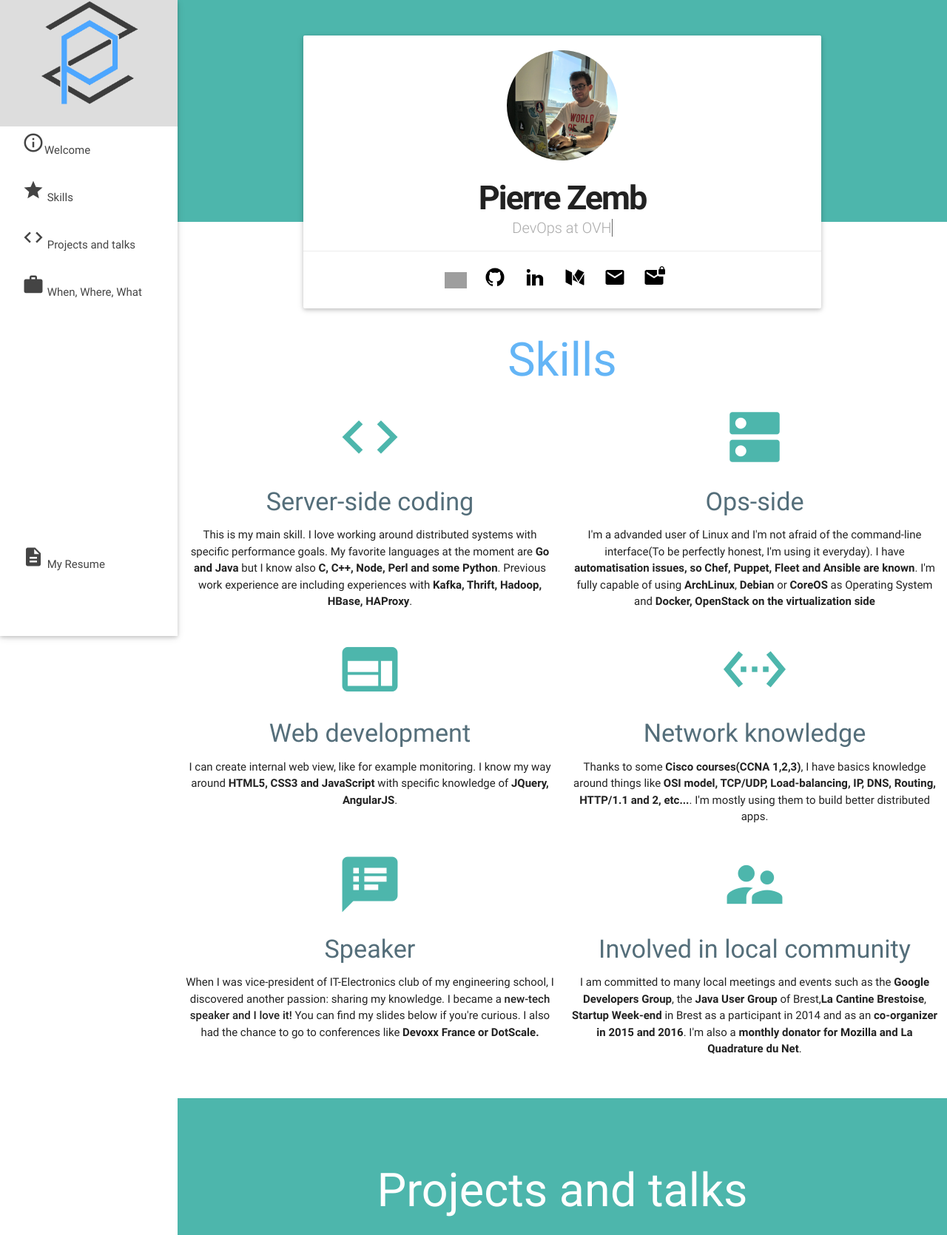
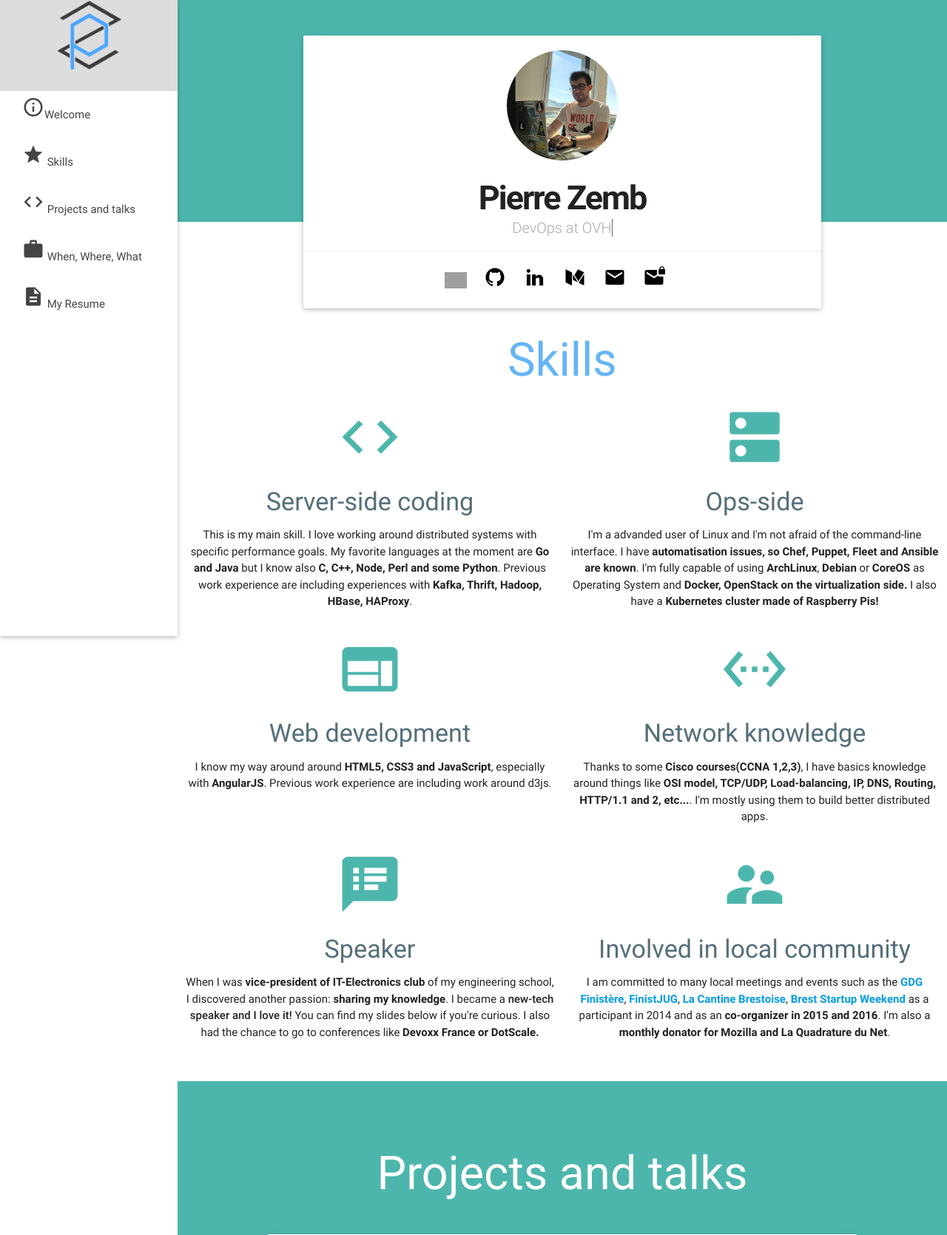
Before and after one commit to PierreZ/portfolio, a PHP site: page / in a window 1280 px wide. Shown: the top 1670 px of the page at 74% size. Run offline with PHP 8.4, Linux system fonts and the light colour scheme; some libraries are stand-ins or nearby versions; grey boxes are pictures that could not be loaded.

Commit message:
fixing css and texts

```diff
--- a/css/index.css
+++ b/css/index.css
@@ -17,6 +17,11 @@
     margin-right:auto;
   }
 
+  section.timeline-outer {
+  width: 80%;
+  margin: 0 auto;
+}
+
 }
 
 @media only screen and (max-width: 993px) {
@@ -31,6 +36,10 @@
     right:0;
     margin-left:auto;
     margin-right:auto;
+  }
+  section.timeline-outer {
+  width: 100%;
+
 }
 }
 
@@ -101,11 +110,6 @@ TimeLine CSS
 #content {
   margin-top: 50px;
   text-align: center;
-}
-
-section.timeline-outer {
-  width: 80%;
-  margin: 0 auto;
 }
 
 h1.header {
@@ -203,7 +207,7 @@ Responsive Stuff
 @media (max-width: 768px) {
   .timeline .event::before {
     left: 0.5px;
-    top: 20px;
+    top: 40px;
     min-width: 0;
     font-size: 13px;
   }
--- a/index.html
+++ b/index.html
@@ -20,12 +20,12 @@
 			<a href="#" data-activates="nav-mobile" class="button-collapse top-nav waves-effect waves-light circle hide-on-large-only"><i class="mdi-navigation-menu medium white-text"></i></a>
 		</div>
 		<ul id="nav-mobile" class="side-nav fixed">
-			<li class="center-align"><img src="images/fav.png" width="150px"></li>
+			<li class="center-align"><img src="images/fav.png" width="100px"></li>
 			<li class="bold"><a href="#welcome" class="waves-effect waves-teal"><i class="small material-icons left-align">info_outline</i>Welcome</a></li>
 			<li class="bold"><a href="#skills" class="waves-effect waves-teal"><i class="small material-icons">star</i> Skills</a></li>
 			<li class="bold"><a href="#projects" class="waves-effect waves-teal"><i class="small material-icons">code</i> Projects and talks</a></li>
 			<li class="bold"><a href="#what" class="waves-effect waves-teal"><i class="small material-icons">work</i> When, Where, What</a></li>
-			<li class="bold bottom"><a href="CV.pdf" class="waves-effect waves-teal"><i class="small material-icons">description</i> My Resume</a></li>
+			<li class="bold"><a target="_blank" href="CV.pdf" class="waves-effect waves-teal"><i class="small material-icons">description</i> My Resume</a></li>
 		</ul>
 	</header>
 
@@ -65,14 +65,14 @@
 				<div class="col s12 m6 l6">
 					<i class="large material-icons teal-text text-lighten-2">dns</i>
 					<h4 class="blue-grey-text text-darken-1">Ops-side</h4>
-					<p>I'm a advanded user of Linux and I'm not afraid of the command-line interface(To be perfectly honest, I'm using it everyday). I have <b>automatisation issues, so Chef, Puppet, Fleet and Ansible are known</b>. I'm fully capable of using <b>ArchLinux</b>, <b>Debian</b> or <b>CoreOS</b> as Operating System and <b>Docker, OpenStack on the virtualization side</b></p>
+					<p>I'm a advanded user of Linux and I'm not afraid of the command-line interface. I have <b>automatisation issues, so Chef, Puppet, Fleet and Ansible are known</b>. I'm fully capable of using <b>ArchLinux</b>, <b>Debian</b> or <b>CoreOS</b> as Operating System and <b>Docker, OpenStack on the virtualization side.</b> I also have a <b>Kubernetes cluster made of Raspberry Pis!</b></p>
 				</div>
 			</div>
 			<div class="row">
 				<div class="col s12 m6 l6">
 					<i class="large material-icons teal-text text-lighten-2">web</i>
 					<h4 class="blue-grey-text text-darken-1">Web development</h4>
-					<p>I can create internal web view, like for example monitoring. I know my way around <b>HTML5, CSS3 and JavaScript</b> with specific knowledge of <b>JQuery, AngularJS</b>.</p>
+					<p>I know my way around around <b>HTML5, CSS3 and JavaScript</b>, especially with <b>AngularJS</b>. Previous work experience are including work around d3js.</p>
 				</div>
 
 				<div class="col s12 m6 l6">
@@ -85,12 +85,12 @@
 				<div class="col s12 m6 l6">
 					<i class="large material-icons teal-text text-lighten-2">speaker_notes</i>
 					<h4 class="blue-grey-text text-darken-1">Speaker</h4>
-					<p>When I was vice-president of IT-Electronics club of my engineering school, I discovered another passion: sharing my knowledge. I became a <strong>new-tech speaker and I love it!</strong> You can find my slides below if you're curious. I also had the chance to go to conferences like <b>Devoxx France or DotScale.</b></p>
+					<p>When I was <b>vice-president of IT-Electronics club</b> of my engineering school, I discovered another passion: <b>sharing my knowledge</b>. I became a <strong>new-tech speaker and I love it!</strong> You can find my slides below if you're curious. I also had the chance to go to conferences like <b>Devoxx France or DotScale.</b></p>
 				</div>
 				<div class="col s12 m6 l6">
 					<i class="large material-icons teal-text text-lighten-2">supervisor_account</i>
 					<h4 class="blue-grey-text text-darken-1">Involved in local community</h4>
-					<p><p>I am committed to many local meetings and events such as the <b>Google Developers Group</b>, the <b>Java User Group</b> of Brest,<b>La Cantine Brestoise</b>, <b>Startup Week-end</b> in Brest as a participant in 2014 and as an <b>co-organizer in 2015 and 2016</b>. I'm also a <b>monthly donator for Mozilla and La Quadrature du Net</b>.</p>
+					<p><p>I am committed to many local meetings and events such as the <b><a href="http://gdgfinistere.org/">GDG Finistère</a></b>, <b><a href="http://finistjug.fr/">FinistJUG</a></b>, <b><a href="http://www.lacantine-brest.net/">La Cantine Brestoise</a></b>, <b><a href="http://brest.startupweekend.org/">Brest Startup Weekend</a></b> as a participant in 2014 and as an <b>co-organizer in 2015 and 2016</b>. I'm also a <b>monthly donator for Mozilla and La Quadrature du Net</b>.</p>
 				</div>
 			</div>
 		</div>
@@ -278,7 +278,7 @@
 								<div class="col s12 m12 l6">
 									<div class="card">
 										<div class="card-content">
-											<span class="badge">Docker/OpenStack</span>
+											<span class="badge">Docker</span>
 											<span class="card-title">School project<br/>Virtualization et migration of the servers of SeatestBase</span>
 											<p> <a href="www.seatestbase.com">Sea Test Base</a> is a trial site in the sea build for oceanography, the oil offshore, the submarine cables, the maritime security and the national defence. It's currently used by Thales or DCNS as a relay point to test submarine drone. Lists of changes:</p>
 											<ul style="text-align:left">
@@ -306,13 +306,13 @@
 					<li>
 						<div class="collapsible-header"><i class="material-icons blue-text text-lighten-1">speaker_notes</i>Talks</div>
 						<div class="collapsible-body">
-							<div class="collection">
-								<a class="collection-item" href="https://go-talks.appspot.com/github.com/PierreZ/golang-intro-finistgdg2015/finistgdg.slide">Google Developer Group Finistère: Introduction to Go</a>
-								<a class="collection-item" href="https://pierrez.github.io/docker-presentation-gdg-2014">Java User Group Brest: Feedback about Docker</a>
-								<a class="collection-item" href="http://pierrez.github.io/devops-isen/#/">ISEN Brest: The cloud, explained to developers</a>
-								<a class="collection-item" href="https://pierrez.github.io/intro-secu-isen/#/">ISEN Brest: Introduction to security</a>
-								<a class="collection-item" href="https://pierrez.github.io/angularjs-bootcamp-2014/#/">ISEN Brest: Bootcamp AngularJS</a>
-								<a class="collection-item" href="https://pierrez.github.io/big-data-presentation-2014">ISEN Brest: Introduction to Hadoop</a>
+							<div class="collection left-align">
+								<a class="collection-item" href="http://pierrez.github.io/devops-isen/#/">ISEN Brest: The cloud, explained to developers<span class="badge">2016</span></a>
+								<a class="collection-item" href="https://pierrez.github.io/intro-secu-isen/#/">ISEN Brest: Introduction to security<span class="badge">2015</span></a>
+								<a class="collection-item" href="https://go-talks.appspot.com/github.com/PierreZ/golang-intro-finistgdg2015/finistgdg.slide">GDG Finistère: Introduction to Go<span class="badge">2015</span></a>
+								<a class="collection-item" href="https://pierrez.github.io/docker-presentation-gdg-2014">FinistJUG: Feedback about Docker<span class="badge">2014</span></a>
+								<a class="collection-item" href="https://pierrez.github.io/angularjs-bootcamp-2014/#/">ISEN Brest: Bootcamp AngularJS<span class="badge">2014</span></a>
+								<a class="collection-item" href="https://pierrez.github.io/big-data-presentation-2014">ISEN Brest: Introduction to Hadoop<span class="badge">2014</span></a>
 							</div>
 
 						</div>
@@ -328,7 +328,7 @@
 			<section id="timeline" class="timeline-outer">
 				<div class="container" id="content">
 					<div class="row">
-						<div class="col s12 m12 l12">
+						<div class="col s12 m12 l12 center-align">
 							<h1 class="blue-text text-lighten-2">When, Where, What</h1>
 							<ul class="timeline">
 								<li class="event" data-date="2015/Present">
@@ -378,9 +378,7 @@
 										</div>
 										<p><strong>Technical courses across Computer and Network Cycle (2 years) and Specialization in Software Engineering (2 years):</strong></p>
 										<ul>
-											<li>Advanced Java (JSP/JSF/Spring/Spring Boot/AOP)</li>
-											<li>B.I with Pentaho</li>
-											<li>Cobol/Mainframe</li>
+											<li>Advanced Java (JSP/JSF/Spring/Spring Boot)</li>
 											<li>Android</li>
 											<li>JEE</li>
 											<li>Distributed Systems in Java</li>
@@ -419,8 +417,8 @@
 				</div>
 				<div class="footer-copyright">
 					<div class="container">
-						© 2016 Copyright Text
-						<a class="grey-text text-lighten-4 right" href="https://github.com/PierreZ/portfolio">The code is available on GitHub</a>
+						© 2016
+						<a class="grey-text text-lighten-4 right" href="https://github.com/PierreZ/portfolio">The code is available on GitHub on MIT licence</a>
 					</div>
 				</div>
 			</footer>
```
Also changed, not shown: README.md, 1 other file. Lines whose indentation alone changed are shown as unchanged.
